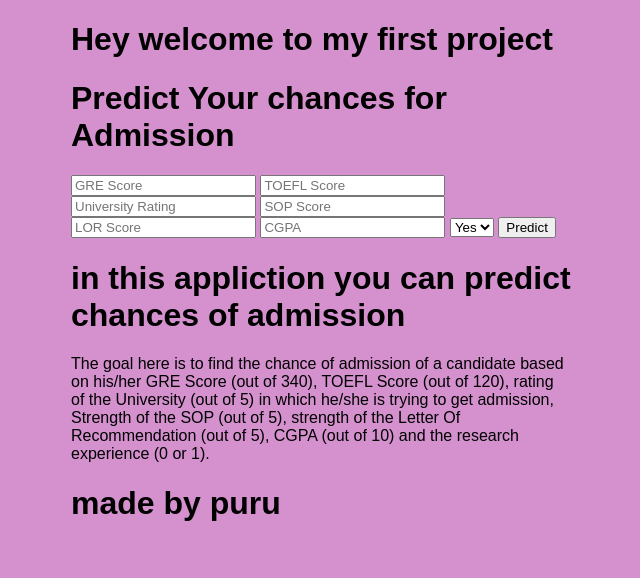
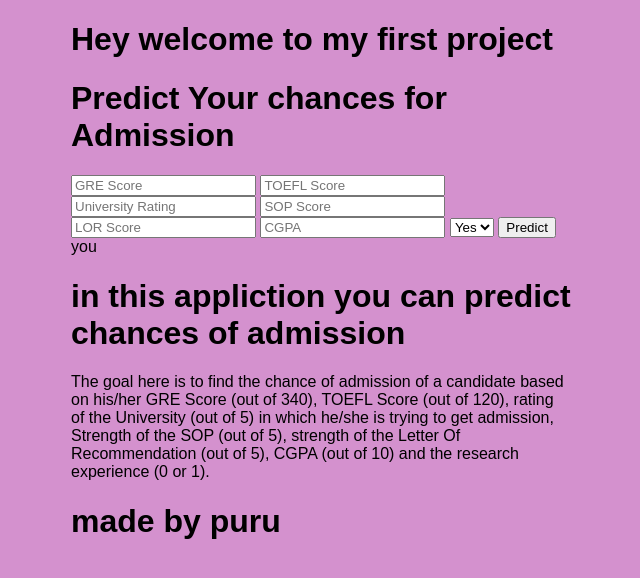
Before and after one commit to purusharma168/admission-prediction, a Flask app: page / in a window 1280 px wide. Shown: the top 578 px of the page, without its empty margins (319-959 px from the left). Run offline with Flask 2, Linux system fonts and the light colour scheme.

Commit message:
initial commit

```diff
--- a/templates/index.html
+++ b/templates/index.html
@@ -25,7 +25,7 @@
   <option value="no">No</option>
 </select>
             <input type="submit" value="Predict">
-        </form>
+        </form>you
         <h1>in this appliction you can  predict chances of admission</h1>
 <p>
 
```
